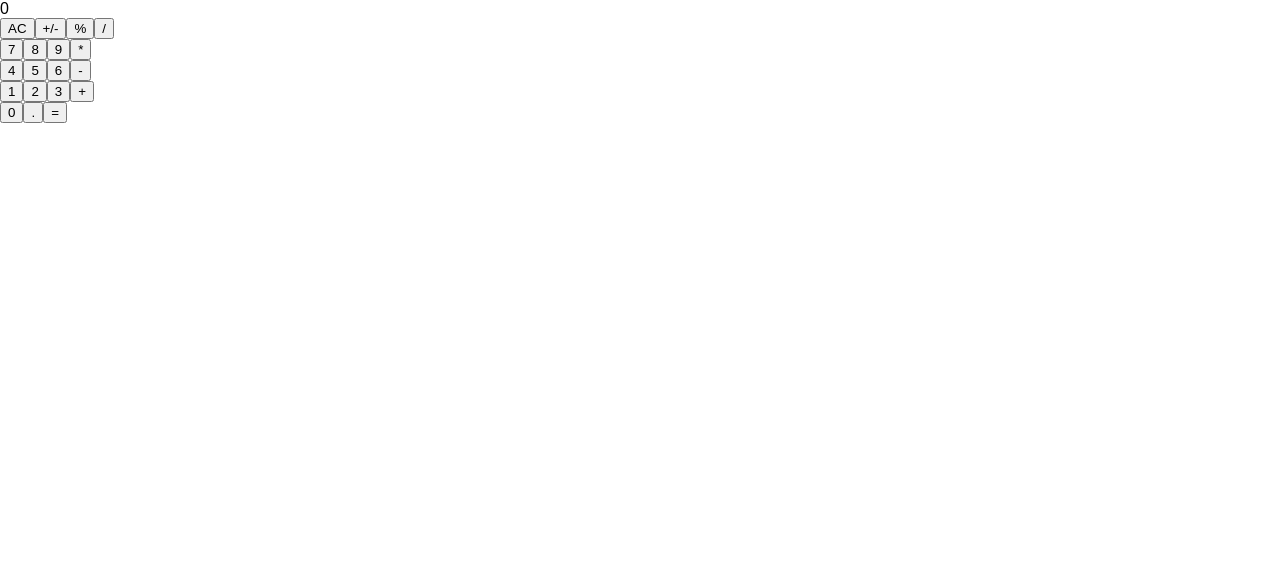
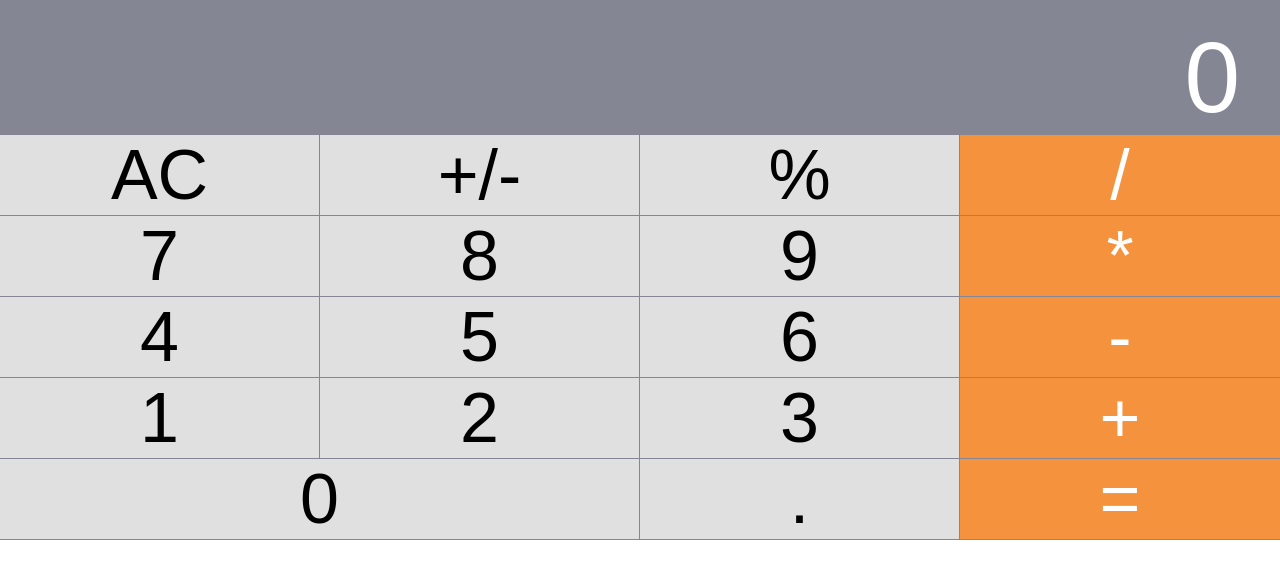
Before and after one commit to PetKatt/calculator, a React (Create React App) app: page / in a window 1280 px wide. Shown: the top 578 px of the page. Built offline with nearby package versions, Linux system fonts and the light colour scheme.

Commit message:
style: write component css

```diff
--- a/src/component/App.css
+++ b/src/component/App.css
@@ -0,0 +1,7 @@
+.component-app
+{
+	display: flex;
+	flex-direction: column;
+	flex-wrap: wrap;
+	height: 100%;
+}
--- a/src/component/Button.css
+++ b/src/component/Button.css
@@ -0,0 +1,69 @@
+.component-button
+{
+	display: inline-flex;
+	width: 25%;
+	flex: 1 0 auto;
+}
+
+.component-button.wide
+{
+	width: 50%;
+}
+
+.component-button button
+{
+	background-color: #e0e0e0;
+	border: 0;
+	font-size: 12px;
+	margin: 0 1px 0 0;
+	flex: 1 0 auto;
+	padding: 0;
+}
+
+.component-button:last-child button
+{
+	margin-right: 0;
+}
+
+.component-button.orange button
+{
+	background-color: #f5923e;
+	color: white;
+
+}
+
+@media (min-width: 200px) and (min-height: 200px) {
+  .component-button button {
+    font-size: 25px;
+  }
+}
+
+@media (min-width: 300px) and (min-height: 300px) {
+  .component-button button {
+    font-size: 30px;
+  }
+}
+
+@media (min-width: 400px) and (min-height: 400px) {
+  .component-button button {
+    font-size: 35px;
+  }
+}
+
+@media (min-width: 500px) and (min-height: 500px) {
+  .component-button button {
+    font-size: 40px;
+  }
+}
+
+@media (min-width: 600px) and (min-height: 600px) {
+  .component-button button {
+    font-size: 60px;
+  }
+}
+
+@media (min-width: 800px) and (min-height: 800px) {
+  .component-button button {
+    font-size: 70px;
+  }
+}
--- a/src/component/Button.js
+++ b/src/component/Button.js
@@ -8,18 +8,27 @@
 			this.props.clickHandler(this.props.name);
 		}
 	render() {
+		let className = "component-button";
+		if (this.props.orange) {
+			className += " orange";
+		}
+		if (this.props.wide) {
+			className += " wide";
+		}
+
 		return(
-			<button
-				className="component-button"
-				onClick={this.handleClick}
-			>
-				{this.props.name}
-			</button>
+			<div className={className}>
+				<button onClick={this.handleClick}>
+					{this.props.name}
+				</button>
+			</div>
 		);
 	}
 }
 Button.propTypes = {
 	name: PropTypes.string,
+	orange: PropTypes.bool,
+	wide: PropTypes.bool,
 	clickHandler: PropTypes.func
 };
 
--- a/src/component/ButtonPanel.css
+++ b/src/component/ButtonPanel.css
@@ -0,0 +1,16 @@
+.component-button-panel
+{
+	background-color: #858694;
+	display: flex;
+	flex-direction: row;
+	flex-wrap: wrap;
+	flex: 1 0 auto;
+}
+
+.component-button-panel > div
+{
+	width: 100%;
+	margin-bottom: 1px;
+	flex: 1 0 auto;
+	display: flex;
+}
--- a/src/component/ButtonPanel.js
+++ b/src/component/ButtonPanel.js
@@ -17,30 +17,30 @@
 					<Button name="AC" clickHandler={this.handleClick} />
 					<Button name="+/-" clickHandler={this.handleClick} />
 					<Button name="%" clickHandler={this.handleClick} />
-					<Button name="/" clickHandler={this.handleClick} />
+					<Button name="/" clickHandler={this.handleClick} orange />
 				</div>
 				<div>
 					<Button name="7" clickHandler={this.handleClick} />
 					<Button name="8" clickHandler={this.handleClick} />
 					<Button name="9" clickHandler={this.handleClick} />
-					<Button name="*" clickHandler={this.handleClick} />
+					<Button name="*" clickHandler={this.handleClick} orange />
 				</div>
 				<div>
 					<Button name="4" clickHandler={this.handleClick} />
 					<Button name="5" clickHandler={this.handleClick} />
 					<Button name="6" clickHandler={this.handleClick} />
-					<Button name="-" clickHandler={this.handleClick} />
+					<Button name="-" clickHandler={this.handleClick} orange />
 				</div>
 				<div>
 					<Button name="1" clickHandler={this.handleClick} />
 					<Button name="2" clickHandler={this.handleClick} />
 					<Button name="3" clickHandler={this.handleClick} />
-					<Button name="+" clickHandler={this.handleClick} />
+					<Button name="+" clickHandler={this.handleClick} orange />
 				</div>
 				<div>
-					<Button name="0" clickHandler={this.handleClick} />
+					<Button name="0" clickHandler={this.handleClick} wide />
 					<Button name="." clickHandler={this.handleClick} />
-					<Button name="=" clickHandler={this.handleClick} />
+					<Button name="=" clickHandler={this.handleClick} orange />
 				</div>
 
 			</div>
--- a/src/component/Display.css
+++ b/src/component/Display.css
@@ -0,0 +1,36 @@
+.component-display
+{
+	background-color: #858694;
+	color: white;
+	text-align: right;
+	font-weight: 200;
+	flex: 0 0 auto;
+	width: 100%;
+}
+
+.component-display > div
+{
+	font-size: 20px;
+	padding: 8px 4px 0px 4px;
+}
+
+@media (min-width: 200px) and (min-height: 200px) {
+	.component-display > div {
+		font-size: 60px;
+		padding: 20px 16px 0 10px;
+	}
+}
+
+@media (min-width: 300px) and (min-height: 200px) {
+	.component-display > div {
+		font-size: 70px;
+		padding: 20px 30px 0 15px;
+	}
+}
+
+@media (min-width: 800px) and (min-height: 800px) {
+	.component-display > div {
+		font-size: 100px;
+		padding: 20px 40px 0 20px;
+	}
+}
```
